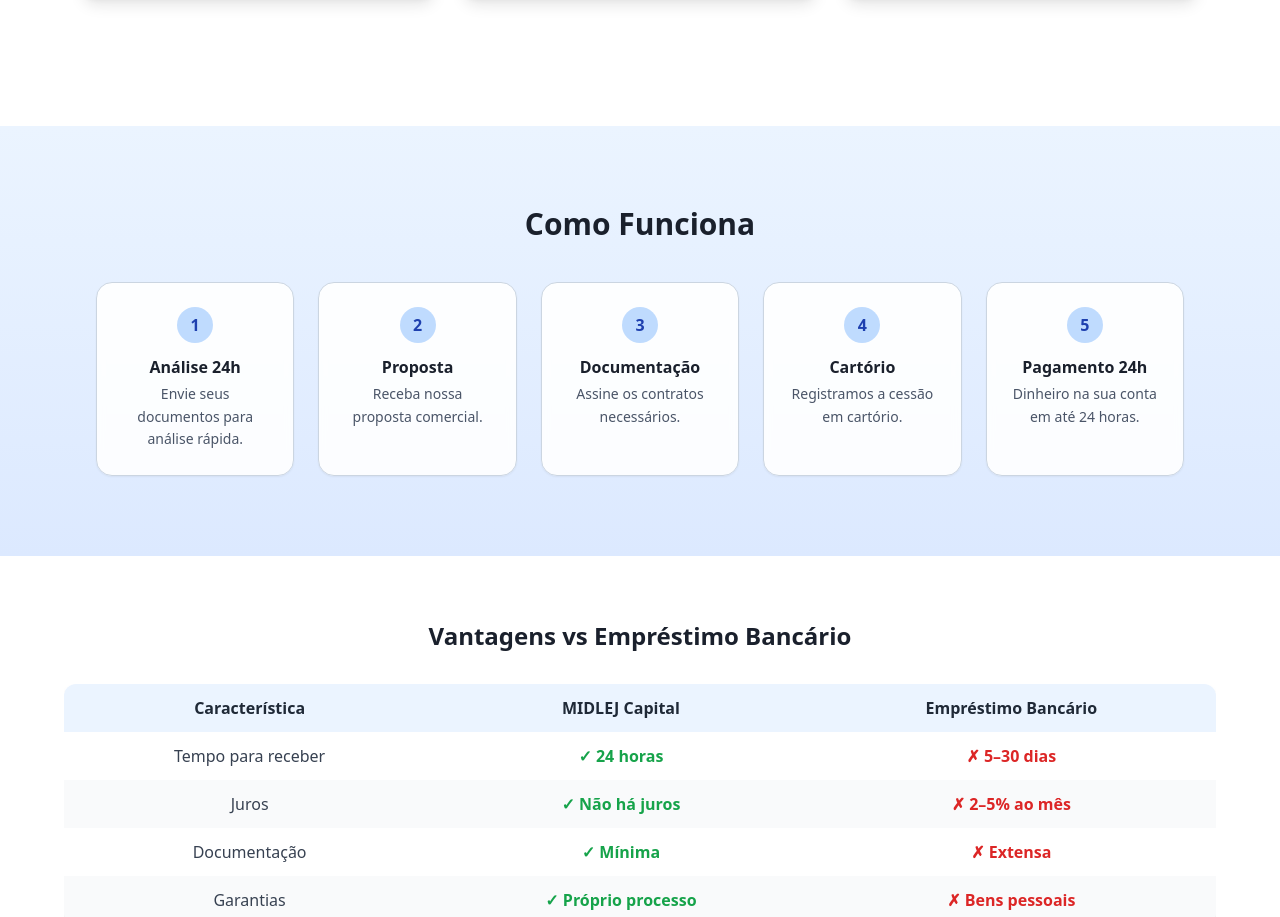
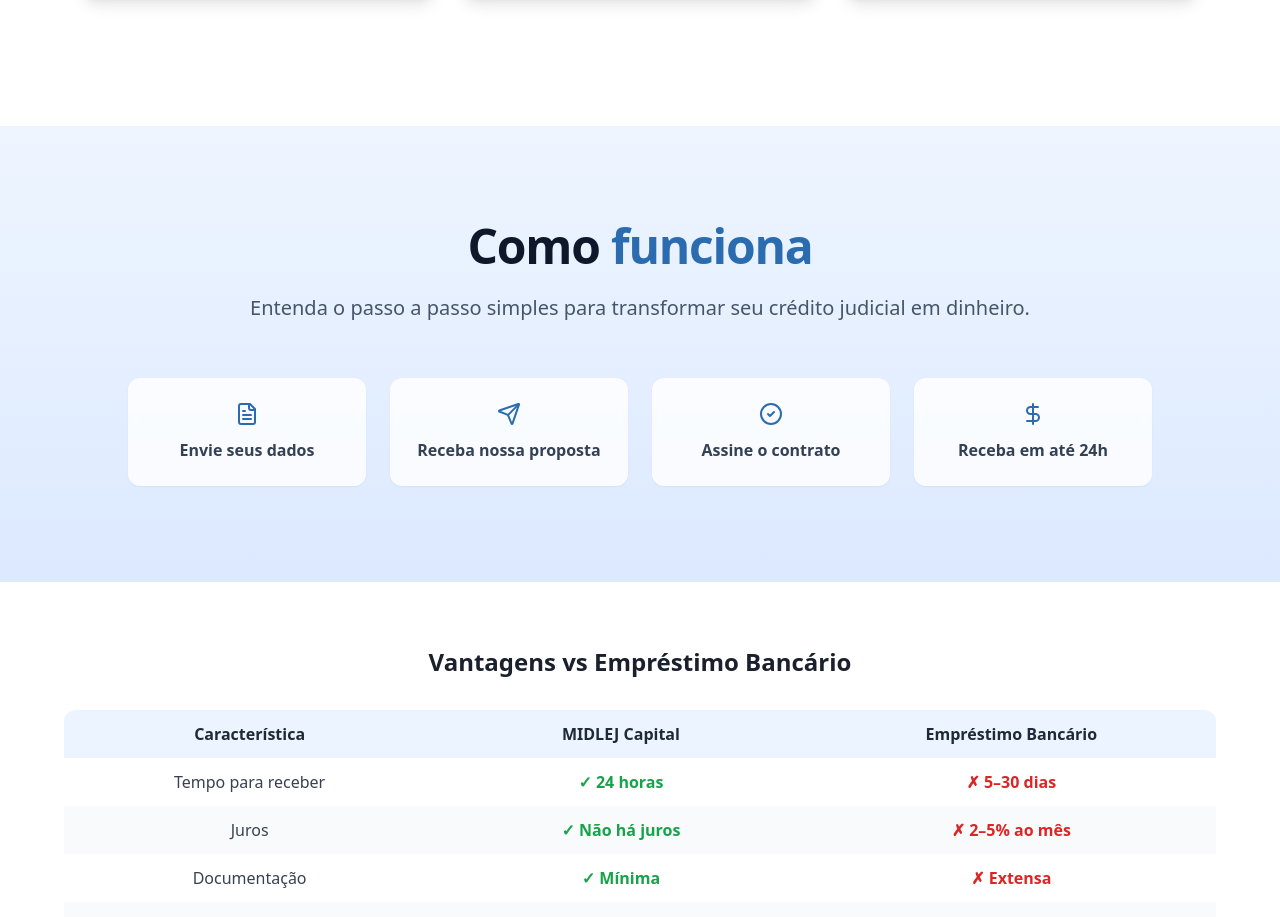
Before and after one commit to skcbroo/front_sell, a React (Vite) app: page / in a window 1280 px wide. Shown: the part 1220-2137 px from the top of the page. Built offline with nearby package versions, Linux system fonts and the light colour scheme.

Commit message:
Update ComoFunciona.jsx

```diff
--- a/src/components/ComoFunciona.jsx
+++ b/src/components/ComoFunciona.jsx
@@ -1,80 +1,45 @@
-// src/components/ComoFunciona.jsx
-import { motion } from "framer-motion";
-
-function Step({ number, title, text, delay = 0 }) {
-  return (
-    <motion.div
-      initial={{ opacity: 0, y: 24 }}
-      whileInView={{ opacity: 1, y: 0 }}
-      viewport={{ once: true, amount: 0.2 }}
-      transition={{ duration: 0.6, delay }}
-      className="group bg-white/90 backdrop-blur-sm border border-[#CBD5E1] rounded-2xl p-6 shadow-sm text-center hover:shadow-md hover:-translate-y-1 transition-all duration-300"
-    >
-      <div className="w-9 h-9 mx-auto mb-3 rounded-full bg-blue-200 text-blue-800 font-bold flex items-center justify-center">
-        {number}
-      </div>
-      <h4 className="text-base font-bold text-[#1A202C]">{title}</h4>
-      <p className="text-sm text-[#4A5568] mt-1 leading-relaxed">{text}</p>
-    </motion.div>
-  );
-}
+import { FileText, Send, CheckCircle2, DollarSign } from "lucide-react";
 
 export default function ComoFunciona() {
   return (
-    // full-bleed como no Hero
+    // wrapper full-bleed
     <section
-      id="como-funciona"
       className="
         relative w-screen left-1/2 right-1/2 -ml-[50vw] -mr-[50vw]
-        overflow-hidden bg-gradient-to-b from-[#EBF4FF] to-[#DCE9FF]
-        py-16 md:py-20
+        overflow-hidden bg-gradient-to-b from-[#EEF5FF] to-[#DCE9FF]
       "
     >
-      {/* container centralizado */}
-      <div className="relative max-w-6xl mx-auto px-4 sm:px-6 lg:px-8">
-        <motion.h2
-          initial={{ opacity: 0, y: 16 }}
-          whileInView={{ opacity: 1, y: 0 }}
-          viewport={{ once: true }}
-          transition={{ duration: 0.6 }}
-          className="text-center text-2xl md:text-3xl font-extrabold text-[#1A202C] mb-10"
-        >
-          Como Funciona
-        </motion.h2>
+      <div className="absolute inset-0 pointer-events-none" aria-hidden="true" />
 
-        <div className="grid grid-cols-1 md:grid-cols-5 gap-4 md:gap-6">
-          <Step
-            number="1"
-            title="Análise 24h"
-            text="Envie seus documentos para análise rápida."
-            delay={0.05}
-          />
-          <Step
-            number="2"
-            title="Proposta"
-            text="Receba nossa proposta comercial."
-            delay={0.1}
-          />
-          <Step
-            number="3"
-            title="Documentação"
-            text="Assine os contratos necessários."
-            delay={0.15}
-          />
-          <Step
-            number="4"
-            title="Cartório"
-            text="Registramos a cessão em cartório."
-            delay={0.2}
-          />
-          <Step
-            number="5"
-            title="Pagamento 24h"
-            text="Dinheiro na sua conta em até 24 horas."
-            delay={0.25}
-          />
+      {/* conteúdo centralizado */}
+      <div className="relative max-w-7xl mx-auto px-4 sm:px-6 lg:px-8 py-16 md:py-24 text-center">
+        {/* Título */}
+        <h2 className="text-3xl md:text-5xl font-extrabold tracking-tight text-slate-900 leading-tight">
+          Como <span className="text-[#2B6CB0]">funciona</span>
+        </h2>
+
+        {/* Subtítulo */}
+        <p className="mt-4 md:mt-6 text-lg md:text-xl text-slate-600">
+          Entenda o passo a passo simples para transformar seu crédito judicial em dinheiro.
+        </p>
+
+        {/* Etapas */}
+        <div className="mt-10 md:mt-14 grid grid-cols-2 md:grid-cols-4 gap-6 max-w-5xl mx-auto">
+          <Step icon={<FileText className="w-6 h-6 text-[#2B6CB0]" />} label="Envie seus dados" />
+          <Step icon={<Send className="w-6 h-6 text-[#2B6CB0]" />} label="Receba nossa proposta" />
+          <Step icon={<CheckCircle2 className="w-6 h-6 text-[#2B6CB0]" />} label="Assine o contrato" />
+          <Step icon={<DollarSign className="w-6 h-6 text-[#2B6CB0]" />} label="Receba em até 24h" />
         </div>
       </div>
     </section>
   );
 }
+
+function Step({ icon, label }) {
+  return (
+    <div className="flex flex-col items-center justify-center gap-3 rounded-xl bg-white/80 p-6 backdrop-blur-sm shadow-sm hover:shadow-md transition-all duration-300">
+      {icon}
+      <span className="text-base font-semibold text-slate-700">{label}</span>
+    </div>
+  );
+}
```
